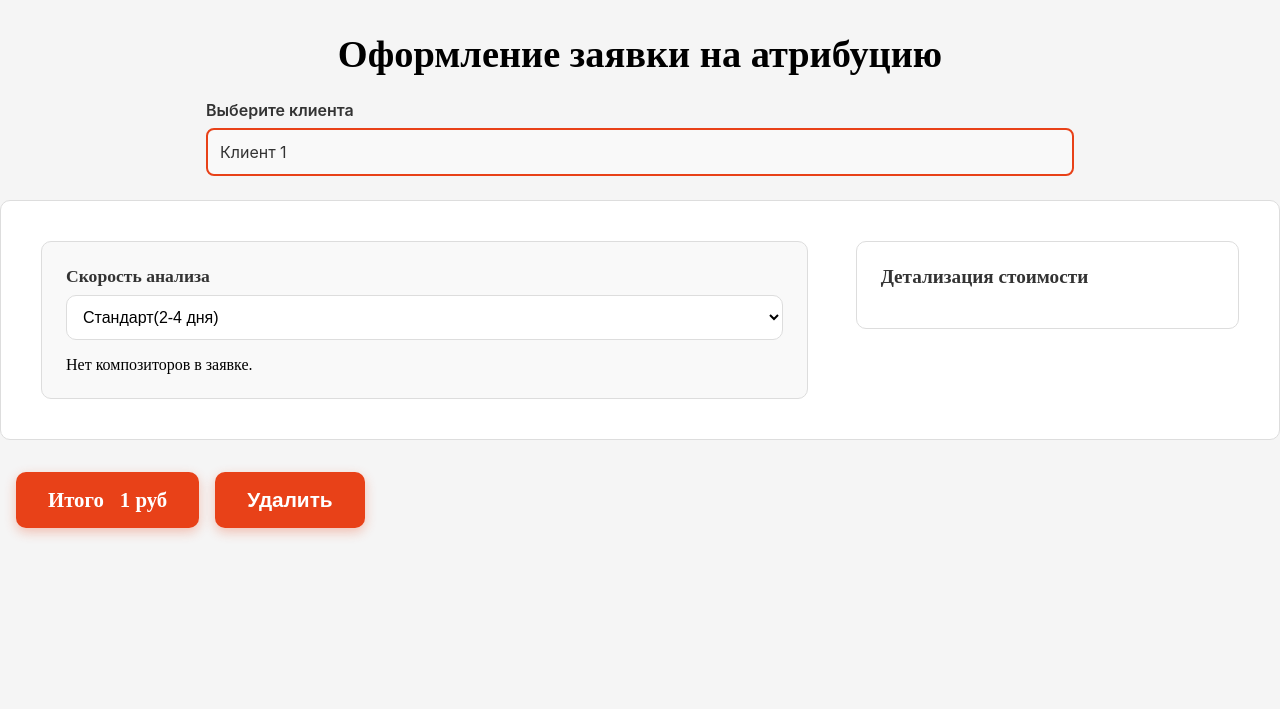
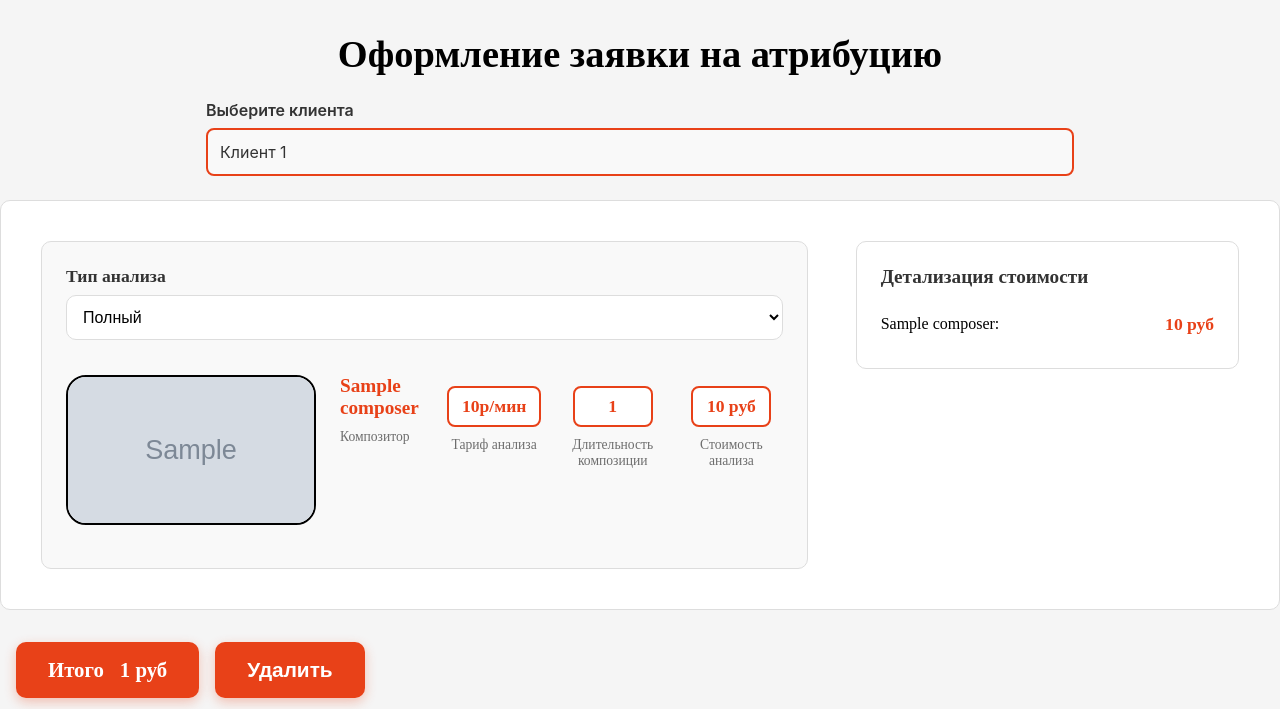
Before and after one commit to Babuleh78/AttributionServiceBackend, a Django app: template IntervalAttribution_app/templates/attribution_results.html in a window 1280 px wide. Shown: the part 57-766 px from the top of the page. Run offline with Django 5.2, Linux system fonts and the light colour scheme; tables that the repository leaves empty hold one stand-in row (values such as "Sample post"); the template is opened without the code that fills it: values that come from a table or form of the project are taken from there, most other values are stand-ins (such as "Sample title", 1, 10 or a date in 2020); grey boxes marked "Sample" are stand-in pictures; data that the repository does not hold is empty.

Commit message:
little fix

```diff
--- a/IntervalAttribution_app/calc.py
+++ b/IntervalAttribution_app/calc.py
@@ -12,9 +12,11 @@ def calc(item):
     octaves = stats.get("Октавы", {"Frequency": 0, "StdDev": 0})
 
     return (
+        item["price"] *
         item["length"]
+        // 60
         * 0.8
-        * (
+        + 10*(
             thirds["Frequency"] * thirds["StdDev"] * 0.3
             + seconds["Frequency"] * seconds["StdDev"] * 0.4
             + octaves["Frequency"] * octaves["StdDev"] * 0.6
--- a/IntervalAttribution_app/models.py
+++ b/IntervalAttribution_app/models.py
@@ -3,6 +3,7 @@ from django.forms import model_to_dict
 from django.utils import timezone
 from django.contrib.auth.models import User
 
+from IntervalAttribution_app.calc import calc
 
 class Composer(models.Model):
     STATUS_CHOICES = (
@@ -56,18 +57,18 @@ class Analysis(models.Model):
     owner = models.ForeignKey(User, on_delete=models.DO_NOTHING, verbose_name="Пользователь", null=True, related_name='owner')
     moderator = models.ForeignKey(User, on_delete=models.DO_NOTHING, verbose_name="Модератор", null=True, related_name='moderator')
 
-    def __str__(self):
-        return "Анализ №" + str(self.pk)
 
     def get_composers(self):
-        return [
-            {
+        composers = []
+        for item in ComposerAnalysis.objects.filter(analysis=self):
+
+            composer_data = {
                 **model_to_dict(item.composer),
                 'length': item.length,
-                'value': item.value
+                'value':  -1
             }
-            for item in ComposerAnalysis.objects.filter(analysis=self)
-        ]
+            composers.append(composer_data)
+        return composers
 
     class Meta:
         verbose_name = "Анализ"
--- a/IntervalAttribution_app/templates/attribution_results.html
+++ b/IntervalAttribution_app/templates/attribution_results.html
@@ -31,16 +31,16 @@
     <div class="order-form">
         <div class="order-left">
             <div class="speed-section">
-                <label class="speed-label">Скорость анализа</label>
+                <label class="speed-label">Тип анализа</label>
                 <select class="speed-select">
-                    <option>Кратчайший (до 24 часов)</option>
-                    <option>Быстрый (1-2 дня)</option>
-                    <option selected>Стандарт(2-4 дня)</option>
+                    <option> Экспресс </option>
+                    <option> Стандартный </option>
+                    <option selected> Полный </option>
                 </select>
             </div>
 
             <div class="composer-list">
-                 {% for composer in analysis.get_composers %}
+                 {% for composer in composers %}
                 <div class="composer-item">
                     <img src="{{ composer.image }}" alt="{{ composer.name }}" class="composer-img">
                     <div class="composer-info">
@@ -57,7 +57,7 @@
                             <div class="label">Длительность композиции</div>
                         </div>
                         <div class="value-box">
-                            <div class="value composer-price">{{ composer.value }} руб</div>
+                            <div class="value composer-price">{{ composer.calculated_cost }} руб</div>
                             <div class="label">Стоимость анализа</div>
                         </div>
                     </div>
@@ -70,10 +70,10 @@
 
         <div class="order-right">
             <div class="total-title">Детализация стоимости</div>
-            {%  for composer in analysis.get_composers %}
+             {% for composer in composers %}
             <div class="total-item">
                 <span>{{ composer.name }}:</span>
-                <span class="total-price">{{ composer.value}} руб</span>
+                <span class="total-price">{{composer.calculated_cost }} руб</span>
             </div>
             {% endfor %}
         </div>
```
Also changed, not shown: IntervalAttribution_app/management/commands/fill_db.py (+6 -6 lines), IntervalAttribution_app/templatetags/custom_filters.py (added, +10 -0 lines), IntervalAttribution_app/views.py (+10 -3 lines), IntervalAttribution_app/templatetags/__init__.py (added).
